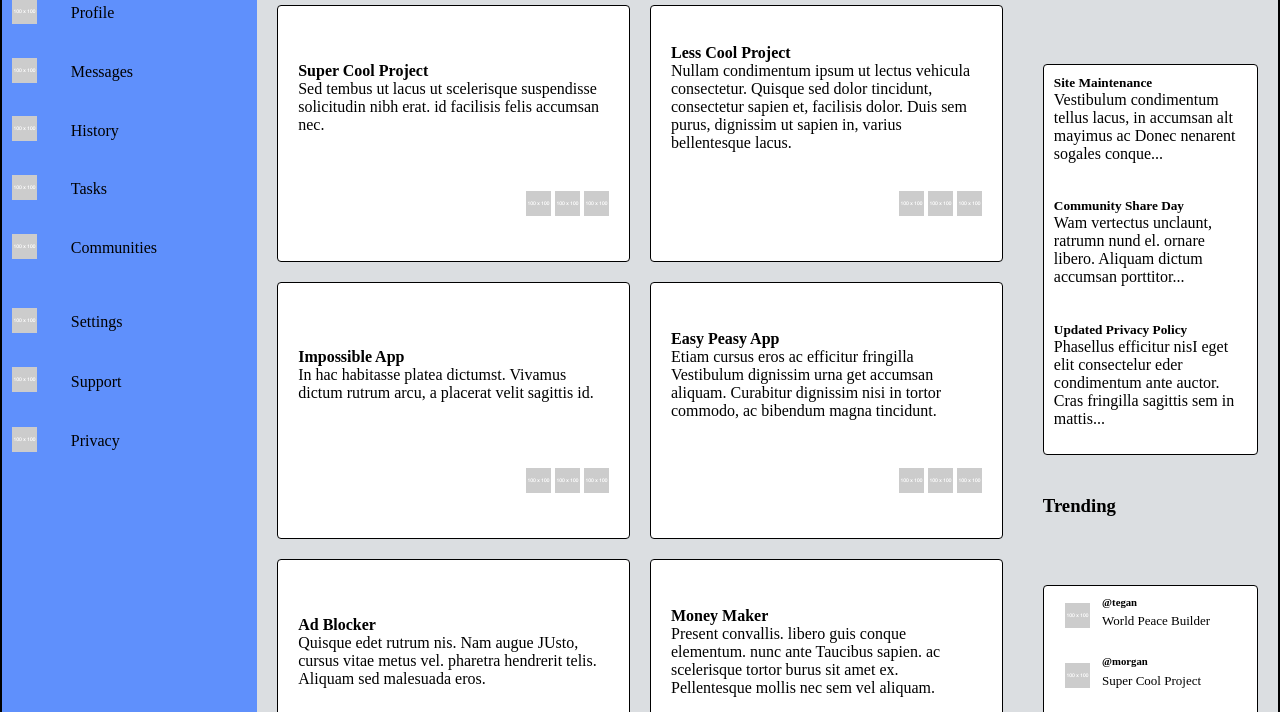
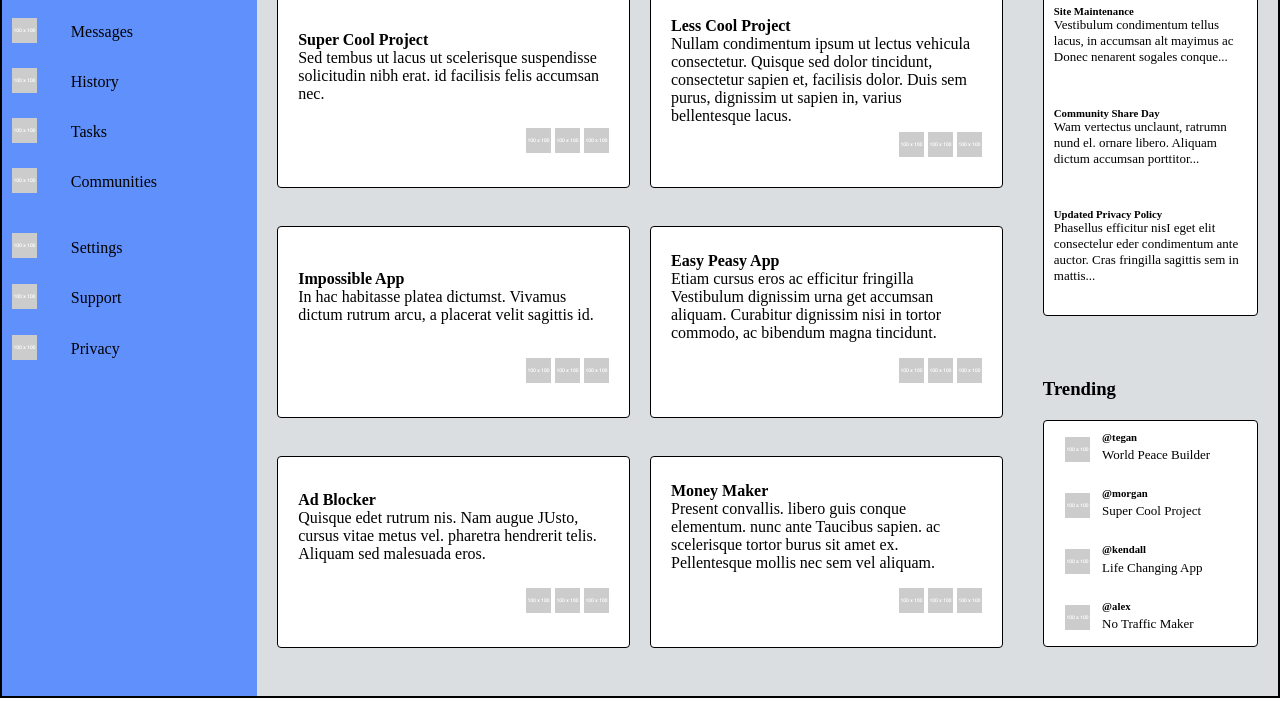
Before and after one commit to assaf-git/admin-dashboard, a plain HTML site: page index.html in a window 1280 px wide. Shown: the part 220-932 px from the top of the page. Drawn offline with Linux system fonts and the light colour scheme.

Commit message:
Fix general positioning

```diff
--- a/style.css
+++ b/style.css
@@ -6,7 +6,7 @@
     border: 2px solid black;
     display: grid;
     grid-template-columns: 1fr 4fr;
-    grid-template-rows: 1fr 6fr;
+    grid-template-rows: 1fr 5fr;
     grid-template-areas:
     "sidebar header"
     "sidebar main";
@@ -169,6 +169,7 @@
 }
 
 .your-projects {
+    height: fit-content;
     grid-area: projects;
     display: grid;
     grid-template-columns: 1fr 1fr;
@@ -184,6 +185,7 @@
 }
 
 .y-p-header ~ div {
+    height: 150px;
     background-color: white;
     border: solid 1px black;
     border-radius: 4px;
@@ -199,34 +201,45 @@
 }
 
 .announcements {
+    height: 205px;
     grid-area: announcements;
     display: grid;
-    /* grid-template-rows: 1fr 3fr 3fr 3fr; */
-    padding: 20px;
-    gap: 20px;
+    grid-template-rows: 1fr 6fr;
+    padding: 0 20px;
+    /* gap: 20px; */
 }
 
 .a-header {
     padding-top: 20px;
+    height: 40px; /* Maybe not necessary */
 }
 
 .a-header ~ div {
+    height: 300px;
     background-color: white;
     border: solid 1px black;
     border-radius: 4px;
     display: grid;
     gap: 20px;
     padding: 10px;
+    font-size: small;
 }
 
 .trending {
+    height: 80px;
     grid-area: trending;
     display: grid;
+    grid-template-rows: 1fr 6fr;
     padding: 20px;
-    gap: 20px;
+    /* gap: 20px; */
+}
+
+.t-header {
+    padding-bottom: 20px;
 }
 
 .t-header ~ div {
+    height: 205px;
     background-color: white;
     border: solid 1px black;
     border-radius: 4px;
```
